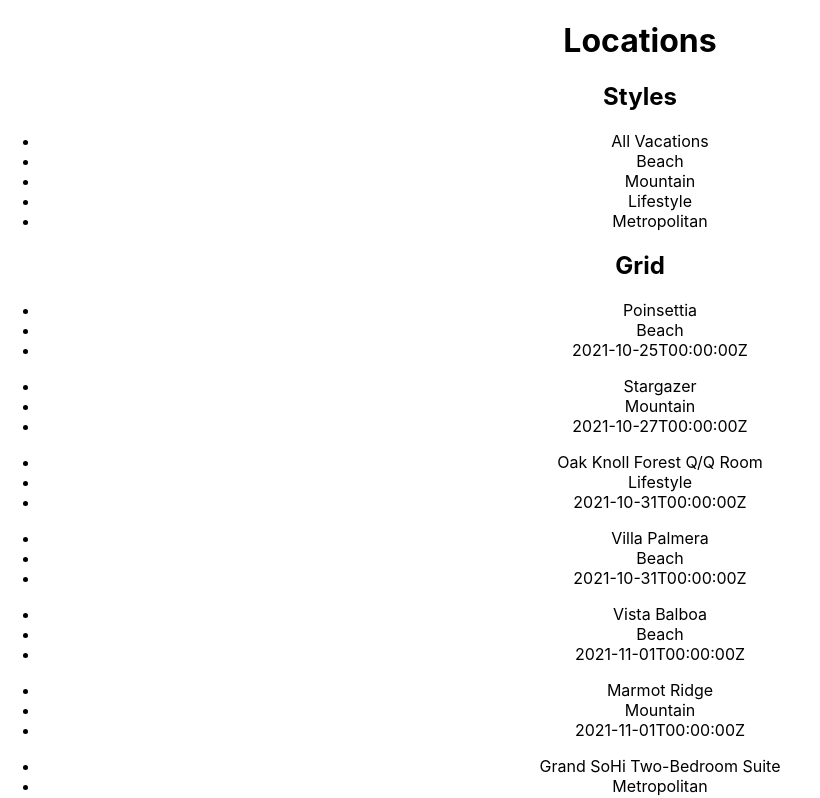
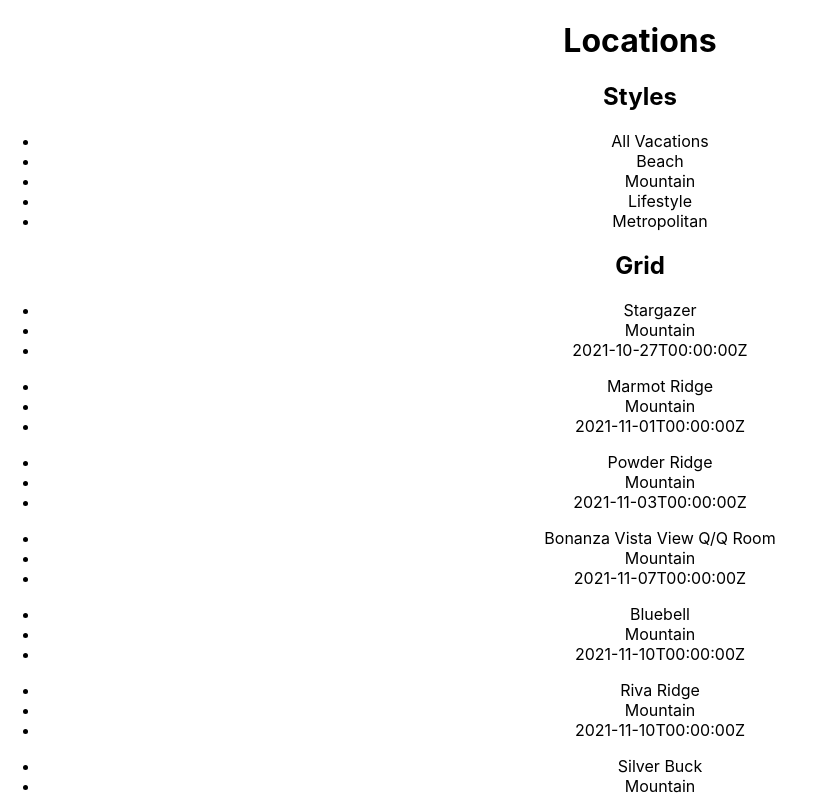
Before and after one commit to jessicargleason/insp, a React (Create React App) app in the folder insp-challenge/: page / in a window 1280 px wide. Shown: the top 798 px of the page, without its empty margins (0-820 px from the left). Built offline with nearby package versions, Linux system fonts and the light colour scheme.

Commit message:
Initial rough setup of state for current filters and current location list

```diff
--- a/insp-challenge/src/components/Layout/index.js
+++ b/insp-challenge/src/components/Layout/index.js
@@ -1,15 +1,23 @@
-import React from 'react';
+import React, { useEffect, useState } from 'react';
 import Grid from 'src/components/Grid';
 import Filter from 'src/components/Filter';
 
 export default function Layout() {
     const { tripSet, styles } = require('src/trips.json');
+    const [selectedLocations, setSelectedLocations] = useState(tripSet);
+    const [activeFilters, setActiveFilters] = useState(["Mountain"]);
+
+    const filteredTrips = tripSet.filter(item => activeFilters.includes(item.unitStyleName));
+
+    useEffect(() => {
+        setSelectedLocations(filteredTrips);
+    }, []);
 
     return (
         <main>
             <h1>Locations</h1>
             <Filter styles={styles} />
-            <Grid locations={tripSet} />
+            <Grid locations={selectedLocations} />
         </main>
     )
 }
```
